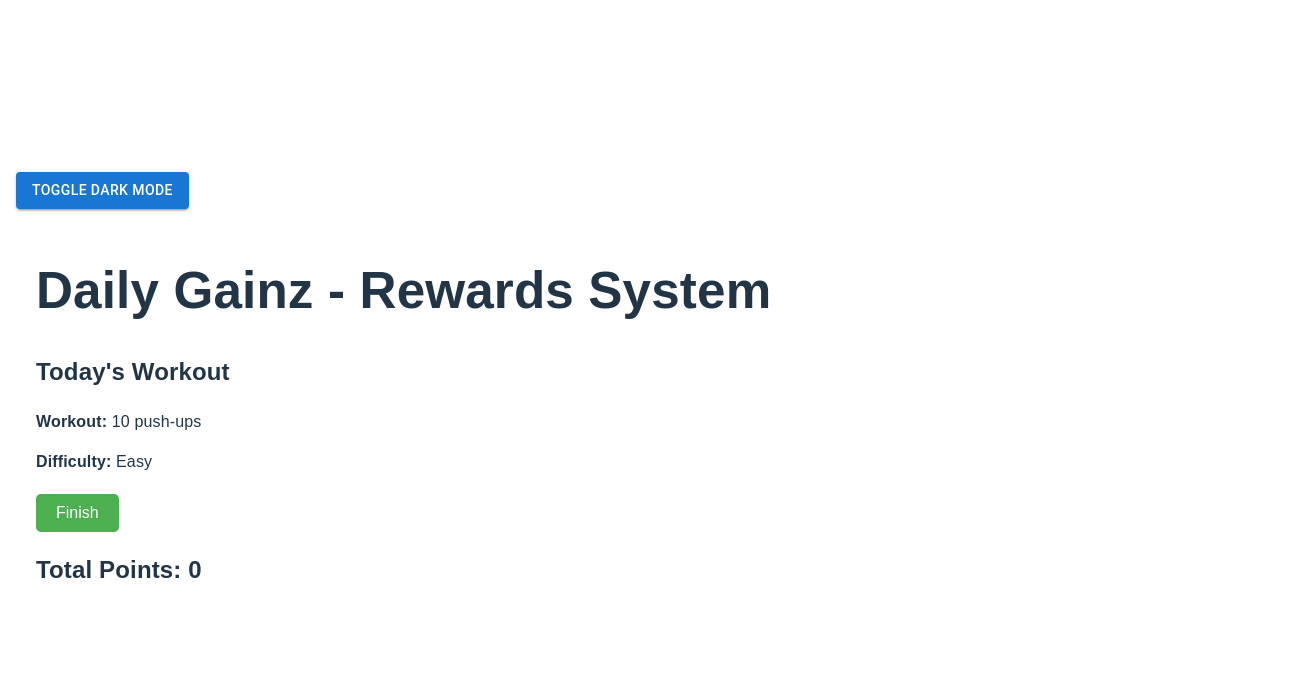
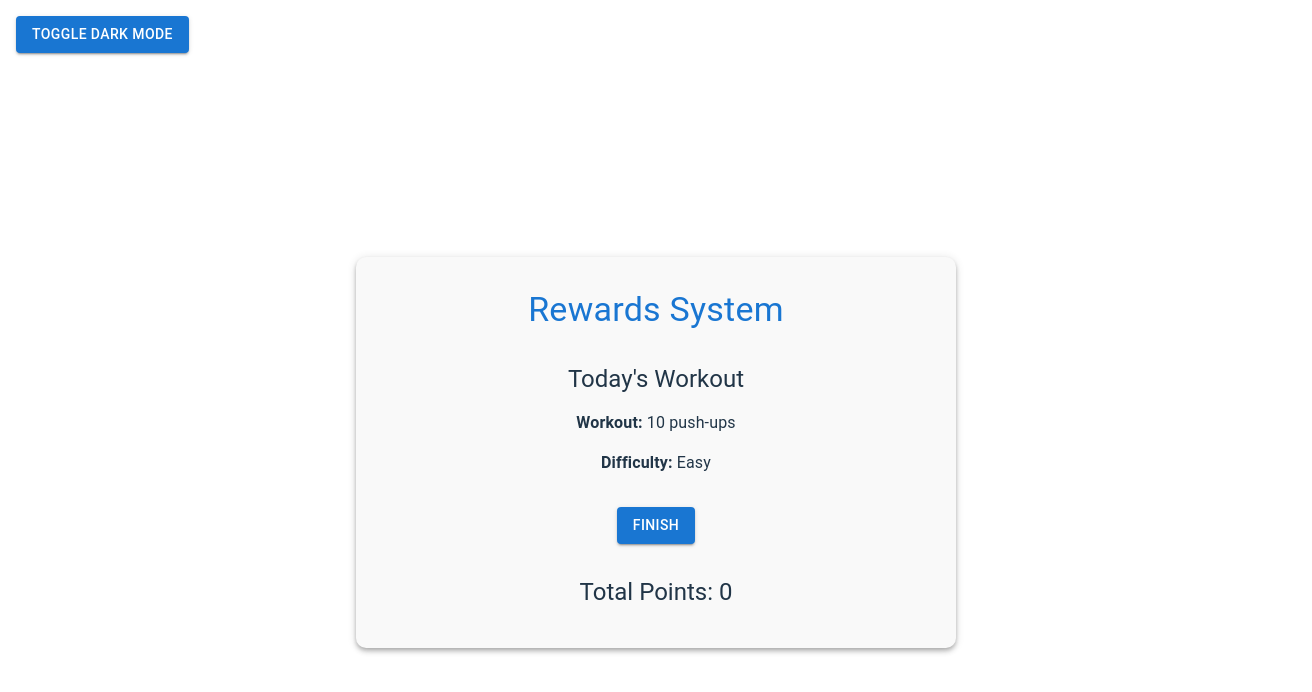
Before and after one commit to bishwasbhatt2/DailyGainz, a React (Vite) app in the folder main/: page /rewards in a window 1280 px wide. Shown: the top 692 px of the page, 1312 px wide, since content can reach past the window. Built offline with nearby package versions, Linux system fonts and the light colour scheme; no server answers.

Commit message:
Fixed styling on rewards page

```diff
--- a/main/src/RewardsSystem.jsx
+++ b/main/src/RewardsSystem.jsx
@@ -1,5 +1,7 @@
 // RewardsSystem.jsx
 import React, { useState, useEffect } from "react";
+import { Box, Typography, TextField, Button, Paper, List, ListItem, IconButton, useTheme } from '@mui/material';
+import AddIcon from '@mui/icons-material/Add';
 import { doc, getDoc, updateDoc, setDoc } from "firebase/firestore";
 import { auth, db } from "./firebase"; // Import Firebase services
 import { onAuthStateChanged } from "firebase/auth";
@@ -48,6 +50,7 @@ const RewardsSystem = () => {
   const [dailyWorkout, setDailyWorkout] = useState(getRandomWorkout());
   const [points, setPoints] = useState(0);
   const [user, setUser] = useState(null);
+  const theme = useTheme(); // Access the current theme for dark/light mode support
 
   // Fetch user data and points on mount
   useEffect(() => {
@@ -100,35 +103,51 @@ const RewardsSystem = () => {
   };
 
   return (
-    <div style={{ padding: "20px", fontFamily: "Arial, sans-serif" }}>
-      <h1>Daily Gainz - Rewards System</h1>
-      <div style={{ margin: "20px 0" }}>
-        <h2>Today's Workout</h2>
-        <p>
-          <strong>Workout:</strong> {dailyWorkout.workout}
-        </p>
-        <p>
-          <strong>Difficulty:</strong> {dailyWorkout.difficulty}
-        </p>
-      </div>
-      <button
-        onClick={handleFinish}
-        style={{
-          padding: "10px 20px",
-          fontSize: "16px",
-          cursor: "pointer",
-          backgroundColor: "#4CAF50",
-          color: "white",
-          border: "none",
-          borderRadius: "5px",
+    <Box
+      sx={{
+        minHeight: '100vh',
+        width: '100vw',
+        display: 'flex',
+        alignItems: 'center',
+        justifyContent: 'center',
+        backgroundColor: theme.palette.background.default, // Adaptable background color
+        padding: '1rem',
+      }}
+    >
+      <Paper
+        elevation={4}
+        sx={{
+          width: '100%',
+          maxWidth: '600px',
+          padding: '2rem',
+          borderRadius: '10px',
+          backgroundColor: theme.palette.background.paper, // Adaptable card background color
+          textAlign: 'center',
         }}
       >
-        Finish
-      </button>
-      <div style={{ marginTop: "20px" }}>
-        <h2>Total Points: {points}</h2>
-      </div>
-    </div>
+          <Typography variant="h4" color="primary" gutterBottom>
+            Rewards System
+          </Typography>
+
+          <Box sx={{ mt:4 }}>
+            <Typography variant="h5" gutterBottom>Today's Workout</Typography>
+              <Box sx={{gap: 2, mt:2}}><strong>Workout:</strong> {dailyWorkout.workout}</Box>
+              <Box sx={{gap: 2, mt:2}}><strong>Difficulty:</strong> {dailyWorkout.difficulty}</Box>
+          </Box>
+
+          <Button
+            sx={{mt:4}}
+            onClick={handleFinish}
+            variant="contained"
+            color="primary"
+          >
+            Finish
+          </Button>
+          <Box sx={{mt:4}}>
+            <Typography variant="h5" gutterBottom>Total Points: {points}</Typography>
+          </Box>
+      </Paper>
+    </Box>
   );
 };
 
```
